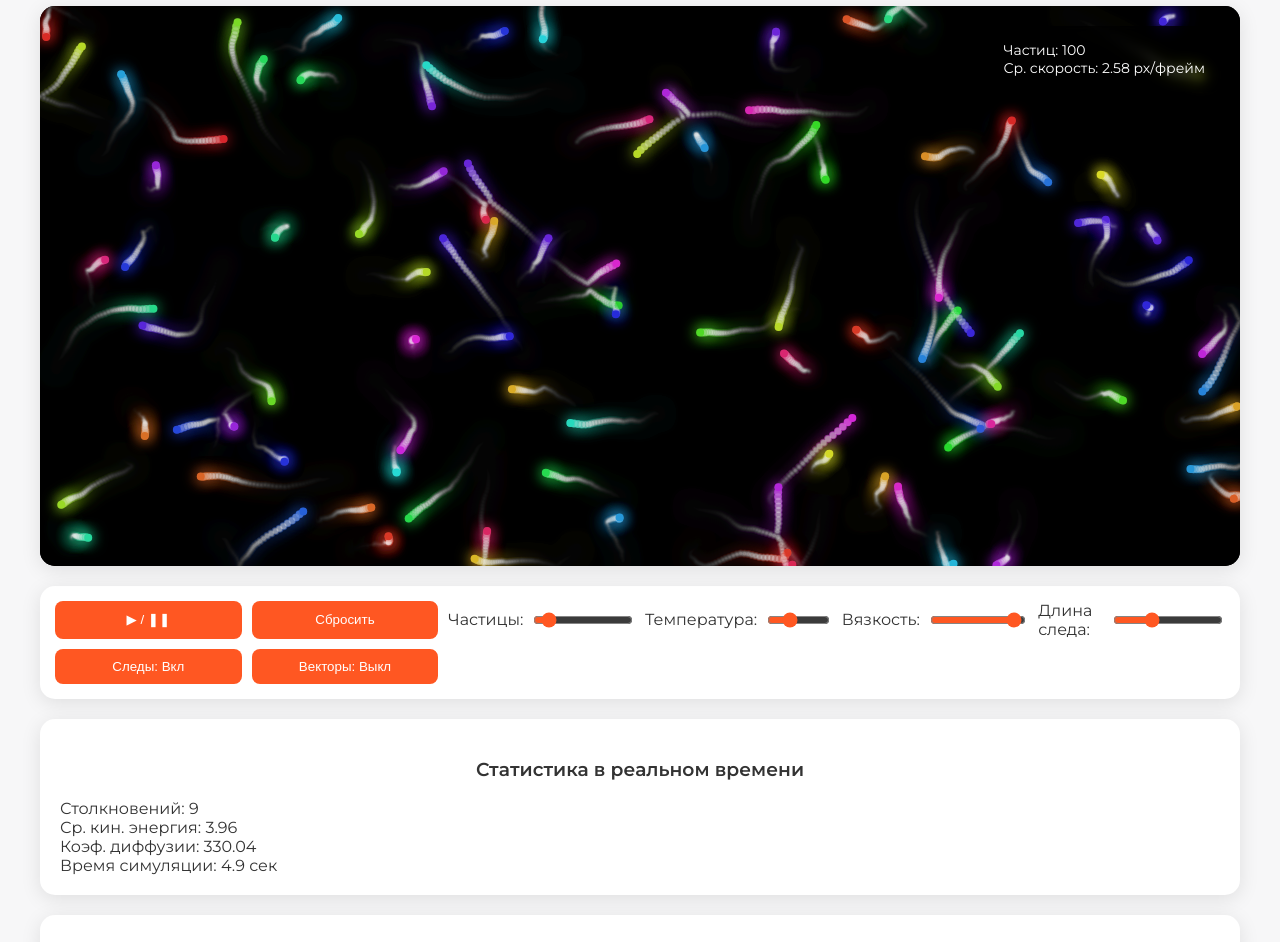
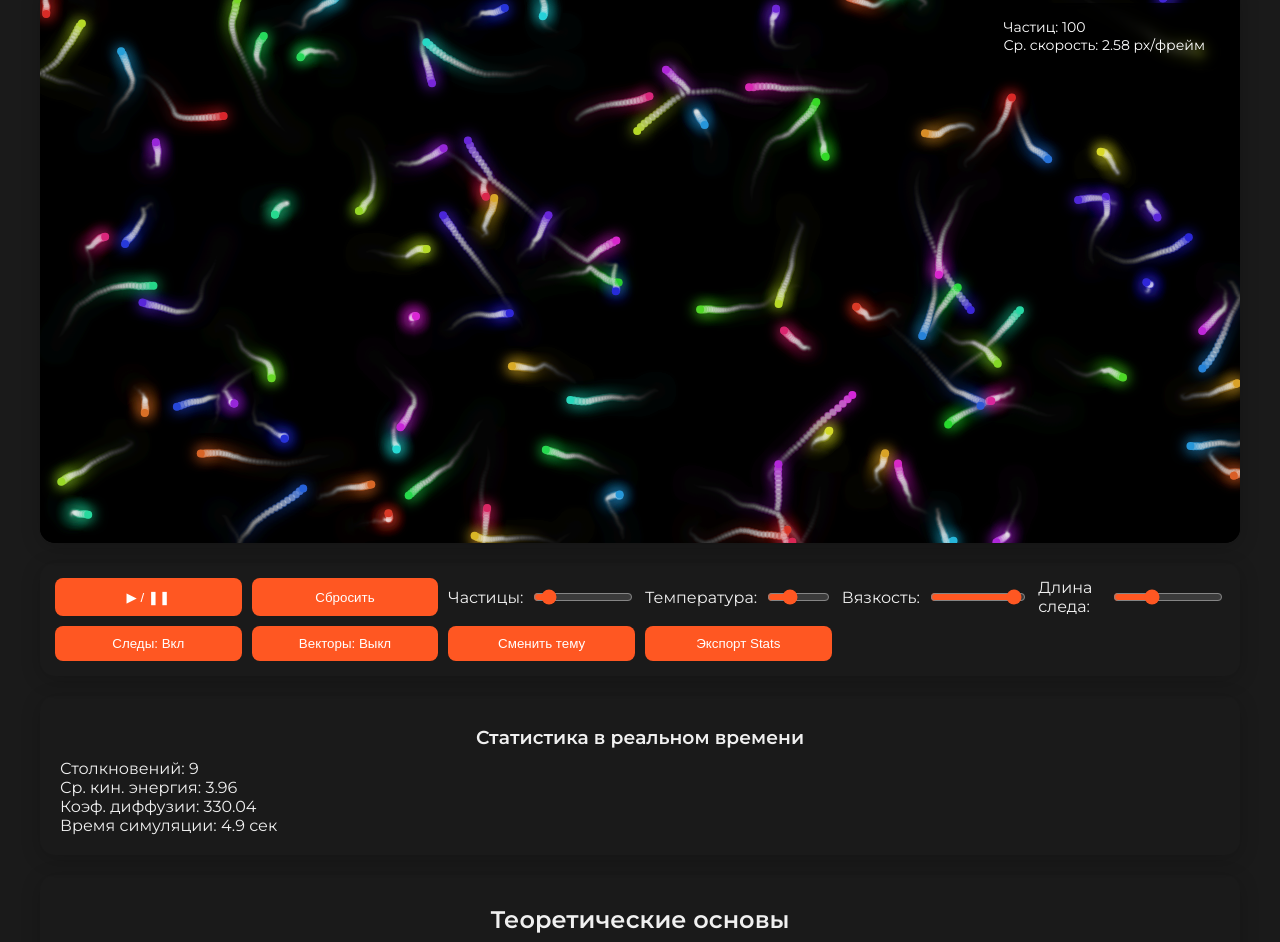
Before and after one commit to STEP3DLab/4I.AM.R22, a plain HTML site: page index.html in a window 1280 px wide. Shown: the part 116-1058 px from the top of the page. Drawn offline with Linux system fonts and the light colour scheme; animation ran at ten frames a second.

Commit message:
Update index.html

```diff
--- a/index.html
+++ b/index.html
@@ -4,32 +4,50 @@
   <meta charset="UTF-8" />
   <meta name="viewport" content="width=device-width, initial-scale=1.0" />
   <title>Научная симуляция броуновского движения</title>
-  <!-- Подключаем шрифт Montserrat -->
+  <!-- Подключение шрифта Montserrat -->
   <link rel="preconnect" href="https://fonts.googleapis.com" />
   <link rel="preconnect" href="https://fonts.gstatic.com" crossorigin />
   <link href="https://fonts.googleapis.com/css2?family=Montserrat:wght@400;600&display=swap" rel="stylesheet" />
   <style>
     :root {
-      --bg-color: #f7f7f8;
-      --panel-bg: #ffffff;
+      --bg-color-dark: #1a1a1a;
+      --panel-bg-dark: #262626;
+      --text-color-dark: #f0f0f0;
       --accent-color: #FF5722;
-      --text-color: #333;
-      --shadow-color: rgba(0, 0, 0, 0.1);
+      --shadow-color: rgba(0, 0, 0, 0.2);
+
+      --bg-color-light: #f7f7f8;
+      --panel-bg-light: #ffffff;
+      --text-color-light: #333;
     }
+
+    /* По умолчанию темная тема */
+    body.dark-theme {
+      background: var(--bg-color-dark);
+      color: var(--text-color-dark);
+    }
+    body.light-theme {
+      background: var(--bg-color-light);
+      color: var(--text-color-light);
+    }
+
     body {
       margin: 0;
       font-family: 'Montserrat', sans-serif;
-      background: var(--bg-color);
-      color: var(--text-color);
+      transition: background 0.3s, color 0.3s;
     }
+
     .container {
       max-width: 1200px;
       margin: 20px auto;
       padding: 20px;
     }
+
     h1, h2, h3 {
       text-align: center;
+      margin: 10px 0;
     }
+
     .simulation-box {
       position: relative;
       background: #000;
@@ -38,13 +56,16 @@
       overflow: hidden;
       margin-bottom: 20px;
     }
+
     canvas {
       width: 100%;
       height: 70vh;
       display: block;
     }
+
     .controls {
-      background: var(--panel-bg);
+      background: currentColor;
+      background-color: /* подставим в зависимости от темы через класс */ inherit;
       padding: 15px;
       border-radius: 15px;
       display: grid;
@@ -53,11 +74,18 @@
       box-shadow: 0 4px 20px var(--shadow-color);
       margin-bottom: 20px;
     }
+
+    .controls button,
+    .controls input[type="range"] {
+      transition: all 0.3s;
+    }
+
     .control-group {
       display: flex;
       align-items: center;
       gap: 8px;
     }
+
     button {
       padding: 10px 20px;
       background: var(--accent-color);
@@ -65,23 +93,29 @@
       color: #fff;
       border-radius: 8px;
       cursor: pointer;
-      transition: transform 0.3s, box-shadow 0.3s;
     }
     button:hover {
       transform: translateY(-2px);
       box-shadow: 0 5px 15px var(--shadow-color);
     }
+    button:focus {
+      outline: none;
+      box-shadow: 0 0 0 2px var(--accent-color);
+    }
+
     input[type="range"] {
       width: 100%;
       accent-color: var(--accent-color);
     }
+
     .stats, .theory {
-      background: var(--panel-bg);
+      background: inherit;
       padding: 20px;
       border-radius: 15px;
       box-shadow: 0 4px 20px var(--shadow-color);
       margin-bottom: 20px;
     }
+
     .particle-info {
       position: absolute;
       top: 20px;
@@ -93,63 +127,73 @@
       color: #fff;
       font-size: 14px;
     }
+
+    /* Адаптивность */
+    @media (max-width: 600px) {
+      .controls {
+        grid-template-columns: 1fr;
+      }
+      .particle-info {
+        font-size: 12px;
+        top: 10px;
+        right: 10px;
+      }
+    }
   </style>
 </head>
-<body>
+<body class="dark-theme">
   <div class="container">
     <h1>Научная симуляция броуновского движения</h1>
 
     <div class="simulation-box">
       <canvas id="canvas"></canvas>
-      <div class="particle-info">
+      <div class="particle-info" title="Информация о частицах">
         <div>Частиц: <span id="particleCount">100</span></div>
         <div>Ср. скорость: <span id="avgSpeed">0</span> px/фрейм</div>
       </div>
     </div>
 
     <div class="controls">
-      <button onclick="toggleAnimation()">▶ / ❚❚</button>
-      <button onclick="resetParticles()">Сбросить</button>
+      <button onclick="toggleAnimation()" title="Запуск/Пауза симуляции">▶ / ❚❚</button>
+      <button onclick="resetParticles()" title="Перезапустить симуляцию">Сбросить</button>
       <div class="control-group">
-        <label>Частицы:</label>
+        <label title="Количество частиц">Частицы:</label>
         <input type="range" id="particleSlider" min="10" max="1000" value="100">
       </div>
       <div class="control-group">
-        <label>Температура:</label>
+        <label title="Интенсивность случайных флуктуаций">Температура:</label>
         <input type="range" id="temperatureSlider" min="0.1" max="3" step="0.1" value="1">
       </div>
       <div class="control-group">
-        <label>Вязкость:</label>
+        <label title="Затухание скорости (вязкость среды)">Вязкость:</label>
         <input type="range" id="viscositySlider" min="0.90" max="1" step="0.005" value="0.995">
       </div>
       <div class="control-group">
-        <label>Длина следа:</label>
+        <label title="Длина следа (история движения)">Длина следа:</label>
         <input type="range" id="trailLengthSlider" min="5" max="50" value="20">
       </div>
-      <button onclick="toggleTrails()">Следы: <span id="trailState">Вкл</span></button>
-      <button onclick="toggleVelocityVectors()">Векторы: <span id="vectorState">Выкл</span></button>
+      <button onclick="toggleTrails()" title="Включить/выключить следы">Следы: <span id="trailState">Вкл</span></button>
+      <button onclick="toggleVelocityVectors()" title="Показать/скрыть векторы скорости">Векторы: <span id="vectorState">Выкл</span></button>
+      <button onclick="toggleTheme()" title="Переключить тему (Dark/Light)">Сменить тему</button>
+      <button onclick="exportStats()" title="Сохранить статистику симуляции">Экспорт Stats</button>
     </div>
 
     <div class="stats">
       <h3>Статистика в реальном времени</h3>
-      <div id="collisionCounter">Столкновений: 0</div>
-      <div id="avgKinetic">Ср. кин. энергия: 0</div>
-      <div id="diffusionCoeff">Коэф. диффузии: 0</div>
-      <div id="simTime">Время симуляции: 0 сек</div>
+      <div id="collisionCounter" title="Количество столкновений">Столкновений: 0</div>
+      <div id="avgKinetic" title="Средняя кинетическая энергия">Ср. кин. энергия: 0</div>
+      <div id="diffusionCoeff" title="Коэффициент диффузии">Коэф. диффузии: 0</div>
+      <div id="simTime" title="Время работы симуляции">Время симуляции: 0 сек</div>
     </div>
 
     <div class="theory">
       <h2>Теоретические основы</h2>
       <p>
-        Броуновское движение – хаотичное движение микроскопических частиц, обусловленное случайными столкновениями с молекулами среды.
-        Здесь смоделированы основные процессы: случайное ускорение (с интенсивностью, зависящей от температуры), вязкое затухание и упругие столкновения.
+        Броуновское движение – хаотичное движение микроскопических частиц, обусловленное столкновениями с молекулами среды.
+        Модель учитывает случайные флуктуации (зависящие от «температуры»), вязкое затухание, упругие столкновения и динамику диффузии.
       </p>
       <p>
-        <strong>Коэффициент диффузии</strong> можно оценить по формуле: <em>D = MSD / (4t)</em>,
-        где MSD – среднеквадратичное смещение, t – время симуляции.
-      </p>
-      <p>
-        Кроме того, рассчитывается средняя кинетическая энергия частиц, что позволяет сопоставить результаты с молекулярно-кинетической теорией.
+        Коэффициент диффузии вычисляется по формуле: <em>D = MSD / (4t)</em>, где MSD – среднеквадратичное смещение, а t – время симуляции.
       </p>
     </div>
   </div>
@@ -164,16 +208,23 @@
     let collisions = 0;
     let simulationTime = 0;
     let lastTimestamp = 0;
+    let lastSoundTime = 0; // для ограничения частоты звуковых эффектов
 
-    // Адаптация canvas под размеры экрана
+    // Поддержка Retina: масштабируем canvas с учётом devicePixelRatio
     function resizeCanvas() {
-      canvas.width = canvas.offsetWidth;
-      canvas.height = canvas.offsetHeight;
+      const dpr = window.devicePixelRatio || 1;
+      const rect = canvas.getBoundingClientRect();
+      canvas.width = rect.width * dpr;
+      canvas.height = rect.height * dpr;
+      ctx.scale(dpr, dpr);
     }
-    window.addEventListener('resize', resizeCanvas);
+    window.addEventListener('resize', () => {
+      // При изменении размеров пересоздаём canvas, не теряя пропорции
+      resizeCanvas();
+    });
     resizeCanvas();
 
-    // Функция для генерации гауссовского случайного числа (Box-Muller)
+    // Функция для генерации гауссовского случайного числа (метод Бокса–Мюллера)
     function gaussianRandom() {
       let u = 0, v = 0;
       while (u === 0) u = Math.random();
@@ -189,8 +240,8 @@
       }
 
       reset() {
-        this.x = Math.random() * canvas.width;
-        this.y = Math.random() * canvas.height;
+        this.x = Math.random() * canvas.offsetWidth;
+        this.y = Math.random() * canvas.offsetHeight;
         this.initialX = this.x;
         this.initialY = this.y;
         this.vx = (Math.random() - 0.5) * 2;
@@ -213,13 +264,13 @@
         this.y += this.vy;
 
         // Граничные условия с отражением и демпфированием
-        if (this.x < 0 || this.x > canvas.width) {
+        if (this.x < 0 || this.x > canvas.offsetWidth) {
           this.vx *= -0.8;
-          this.x = Math.max(0, Math.min(canvas.width, this.x));
+          this.x = Math.max(0, Math.min(canvas.offsetWidth, this.x));
         }
-        if (this.y < 0 || this.y > canvas.height) {
+        if (this.y < 0 || this.y > canvas.offsetHeight) {
           this.vy *= -0.8;
-          this.y = Math.max(0, Math.min(canvas.height, this.y));
+          this.y = Math.max(0, Math.min(canvas.offsetHeight, this.y));
         }
 
         // Сохранение истории для следов
@@ -309,6 +360,62 @@
       document.getElementById('vectorState').textContent = showVelocityVectors ? 'Вкл' : 'Выкл';
     }
 
+    // Переключение темы (Dark/Light)
+    function toggleTheme() {
+      const bodyClass = document.body.classList;
+      if (bodyClass.contains('dark-theme')) {
+        bodyClass.replace('dark-theme', 'light-theme');
+      } else {
+        bodyClass.replace('light-theme', 'dark-theme');
+      }
+    }
+
+    // Звуковая обратная связь при столкновениях (с использованием Web Audio API)
+    const audioCtx = new (window.AudioContext || window.webkitAudioContext)();
+    function playCollisionSound() {
+      const now = simulationTime;
+      if (now - lastSoundTime < 0.1) return; // не чаще 10 раз в секунду
+      lastSoundTime = now;
+      const oscillator = audioCtx.createOscillator();
+      const gainNode = audioCtx.createGain();
+      oscillator.type = 'sine';
+      oscillator.frequency.setValueAtTime(300, audioCtx.currentTime);
+      gainNode.gain.setValueAtTime(0.1, audioCtx.currentTime);
+      oscillator.connect(gainNode);
+      gainNode.connect(audioCtx.destination);
+      oscillator.start();
+      oscillator.stop(audioCtx.currentTime + 0.05);
+    }
+
+    // Экспорт статистики симуляции в JSON-файл
+    function exportStats() {
+      const totalSpeed = particles.reduce((sum, p) => sum + Math.hypot(p.vx, p.vy), 0);
+      const totalKinetic = particles.reduce((sum, p) => sum + 0.5 * (p.vx ** 2 + p.vy ** 2), 0);
+      let totalMSD = 0;
+      particles.forEach(p => {
+        const dx = p.x - p.initialX;
+        const dy = p.y - p.initialY;
+        totalMSD += dx * dx + dy * dy;
+      });
+      const msd = totalMSD / particles.length;
+      const avgSpeed = (totalSpeed / particles.length).toFixed(2);
+      const avgKinetic = (totalKinetic / particles.length).toFixed(2);
+      const diffusion = simulationTime > 0 ? (msd / (4 * simulationTime)).toFixed(2) : 0;
+      const stats = {
+        particleCount: particles.length,
+        avgSpeed,
+        avgKinetic,
+        diffusionCoefficient: diffusion,
+        collisions,
+        simulationTime: simulationTime.toFixed(1)
+      };
+      const dataStr = "data:text/json;charset=utf-8," + encodeURIComponent(JSON.stringify(stats, null, 2));
+      const dlAnchorElem = document.createElement('a');
+      dlAnchorElem.setAttribute("href", dataStr);
+      dlAnchorElem.setAttribute("download", "simulation_stats.json");
+      dlAnchorElem.click();
+    }
+
     // Обработка столкновений между частицами
     function handleCollisions() {
       for (let i = 0; i < particles.length; i++) {
@@ -321,6 +428,7 @@
           const minDist = p1.radius + p2.radius;
           if (dist < minDist && dist > 0) {
             collisions++;
+            playCollisionSound();
 
             // Коррекция перекрытия
             const angle = Math.atan2(dy, dx);
@@ -378,10 +486,10 @@
       lastTimestamp = timestamp;
 
       // Фон: для следов заполняем прозрачным цветом, иначе очищаем полностью
-      if (!trailsEnabled) ctx.clearRect(0, 0, canvas.width, canvas.height);
+      if (!trailsEnabled) ctx.clearRect(0, 0, canvas.offsetWidth, canvas.offsetHeight);
       else {
         ctx.fillStyle = 'rgba(0, 0, 0, 0.1)';
-        ctx.fillRect(0, 0, canvas.width, canvas.height);
+        ctx.fillRect(0, 0, canvas.offsetWidth, canvas.offsetHeight);
       }
 
       // Обновление частиц
```
